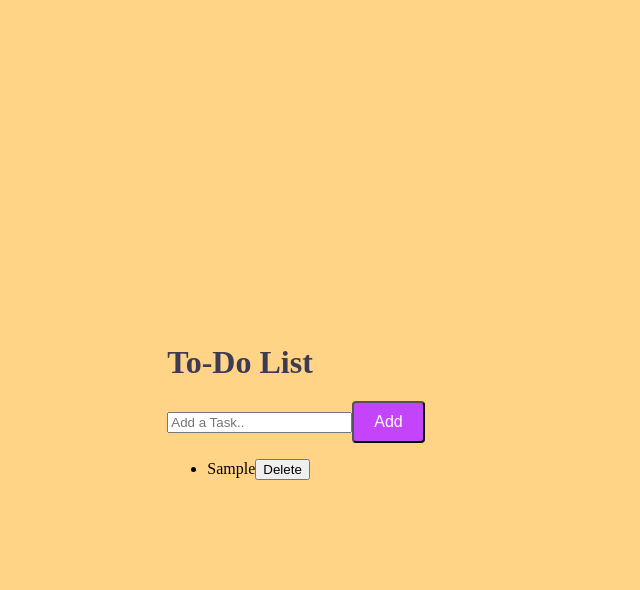
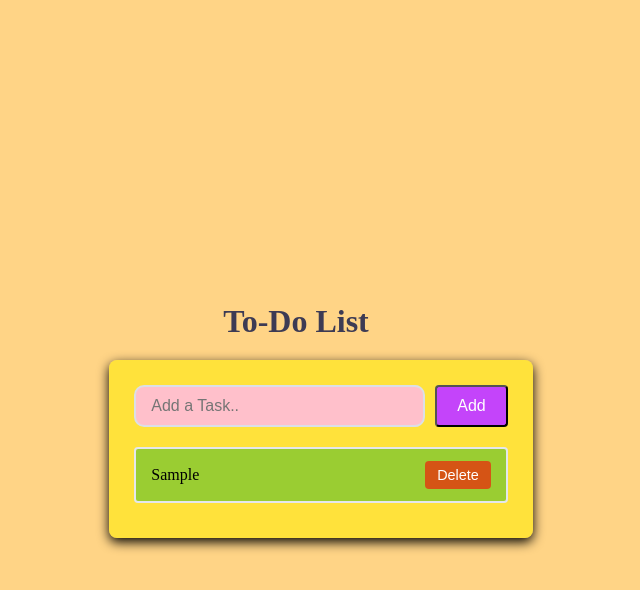
Before and after one commit to Lakshna-33/Todo-App, a React (Vite) app: page / in a window 1280 px wide. Both pictures are taken after typing "Sample" into the empty fields and a click on the button "Add". Shown: the top 590 px of the page, without its empty margins (344-984 px from the left). Built offline with nearby package versions, Linux system fonts and the light colour scheme.

Commit message:
Added Header Component

```diff
--- a/src/App.css
+++ b/src/App.css
@@ -25,6 +25,7 @@ h1{
     margin-top : 0;
     margin-bottom : 20px;
     font-size: 2em;
+    text-align : center;
 }
 
 .input-container {
@@ -100,11 +101,6 @@ h1{
     text-decoration-color: red ;
 }
 
-/* .todo-list li.completed{
-    background-color: #00ffff7e;
-    border-color: red;
-} */
-
 .delete-button{
     padding: 6px 12px;
     background-color: rgba(255, 0, 0, 0.589);
--- a/src/Header.jsx
+++ b/src/Header.jsx
@@ -3,7 +3,7 @@ import React from 'react'
  function Header() {
   return (
     <div>
-        <h1>To-Do List</h1>
+       <h1>To-Do List</h1>
     </div>
   )
 }
--- a/src/TodoList.jsx
+++ b/src/TodoList.jsx
@@ -29,8 +29,9 @@ function TodoList() {
 
 
   return (
-    <div>
-    <div className = "container">
+    <div className = "app-container">
+
+     <div className = "input-container">
        <input type = "text"
        placeholder ="Add a Task.."
        value = {todo}
@@ -38,9 +39,9 @@ function TodoList() {
        <button className = 'add-button'
        onClick={addTodo}>
         Add</button>
+     </div>
 
-    </div>
-    <ul className = "to-do list">
+    <ul className = "todo-list">
      {todoList.map((item) => (
         <li
         key = {item.id}
@@ -53,7 +54,7 @@ function TodoList() {
         >
           <span>{item.text}</span>
           <button
-            className="delete-btn"
+            className="delete-button"
             onClick={(e)=>{
               e.stopPropagation();
               deleteTodo(item.id);
@@ -64,8 +65,8 @@ function TodoList() {
           </button>
           </li>
      ))}
-    </ul>
-    </div>
+     </ul>
+  </div>
   )
 }
 
```
